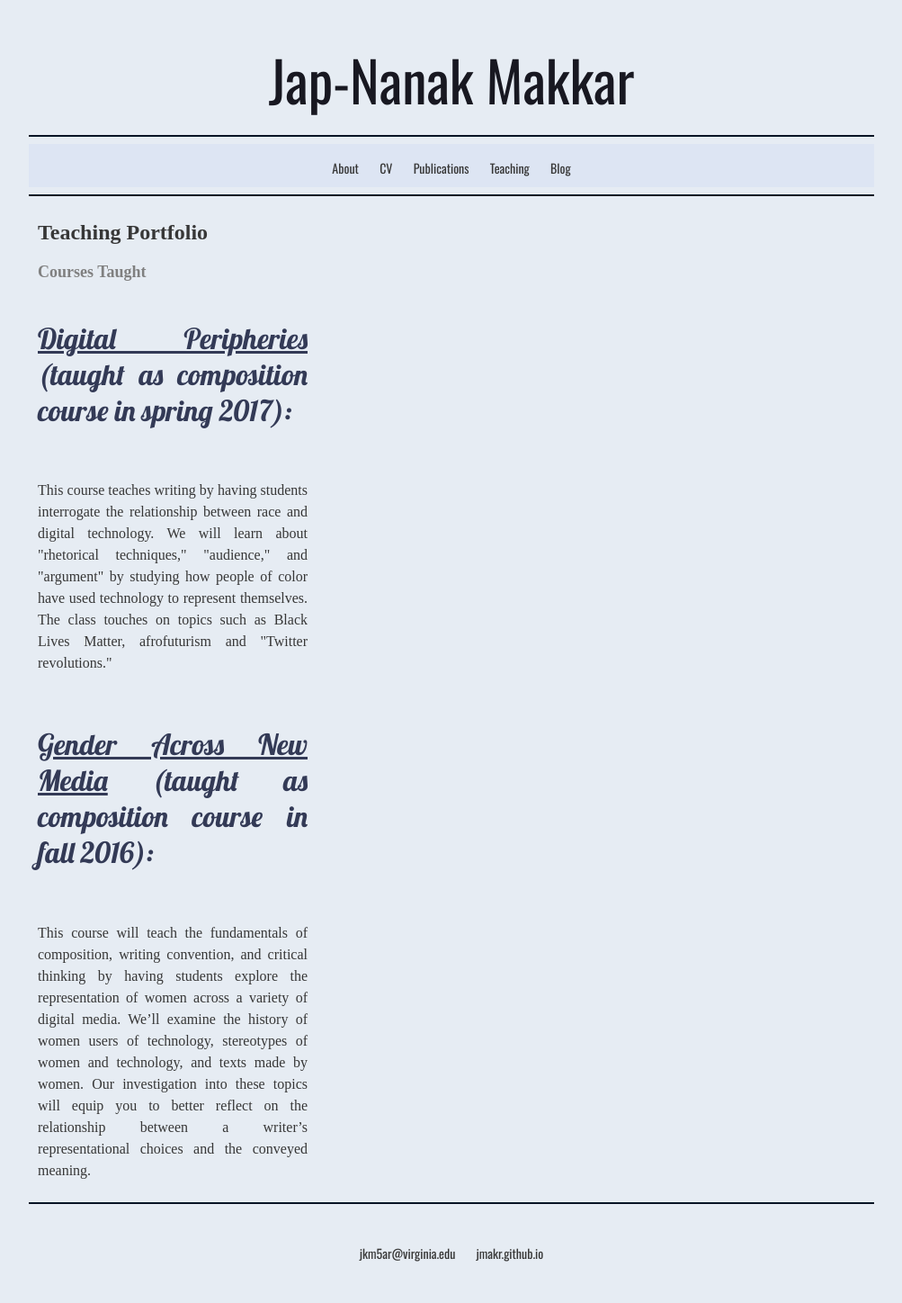
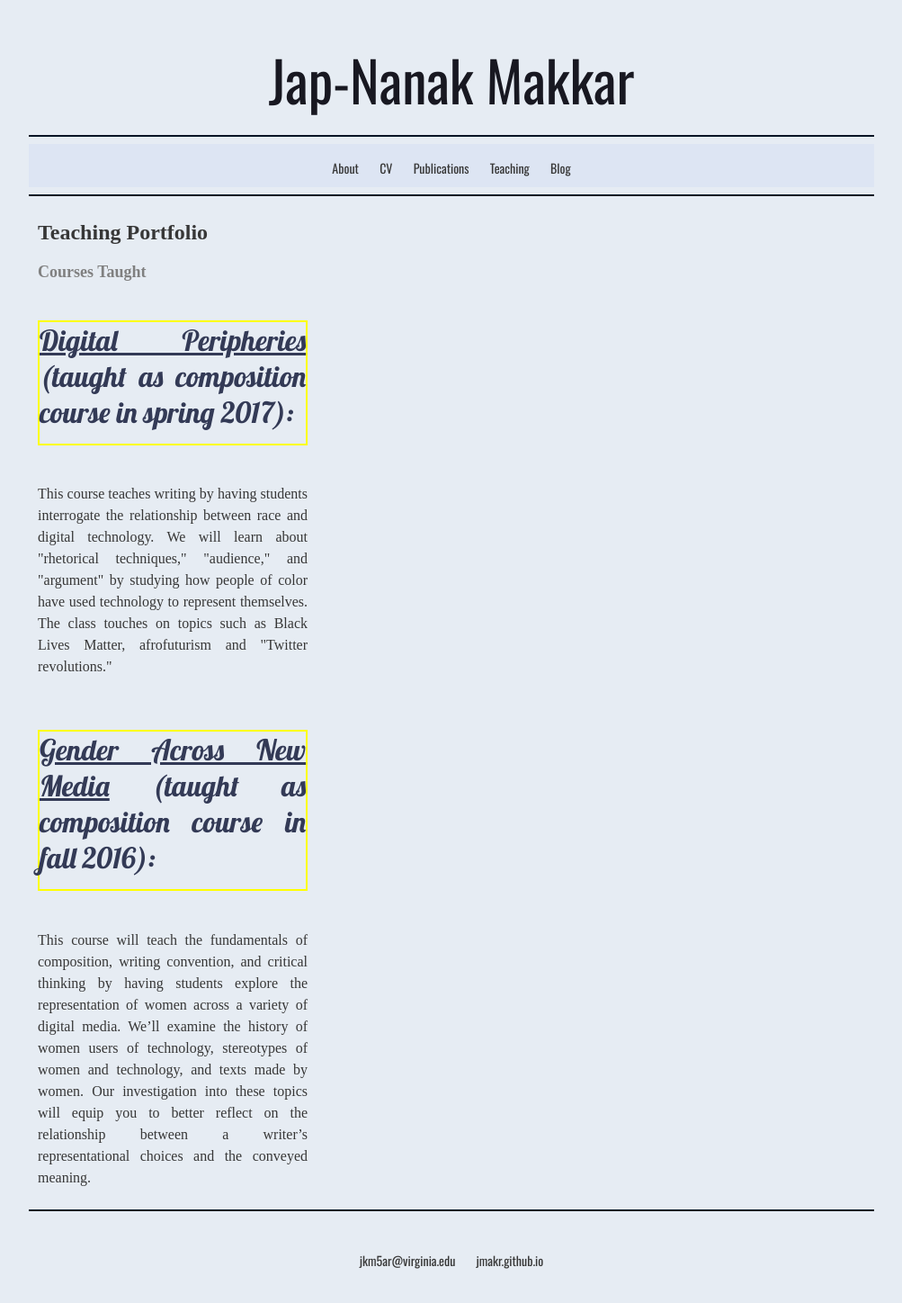
Before and after one commit to jmakr/jmakr.github.io, a Jekyll site: the page built from teaching/index.html, in a window 1280 px wide. Shown: the whole page at 90% size, without its empty margins (138-1141 px from the left). Built offline with Jekyll 4.4.1, drawn with Linux system fonts in a browser that asks for light colours; some web fonts are replaced.

Commit message:
Update main.css

```diff
--- a/css/main.css
+++ b/css/main.css
@@ -111,6 +111,7 @@
 	text-align: center;
 	margin-right: auto;
 	margin-left: auto;
+	border:2px red solid;
 
 }
 
@@ -189,6 +190,7 @@
     color: #333a56; /* vermillion */
     text-align:justify;
     padding-bottom:5%;
+	border:2px yellow solid;
 
 }
 
```
